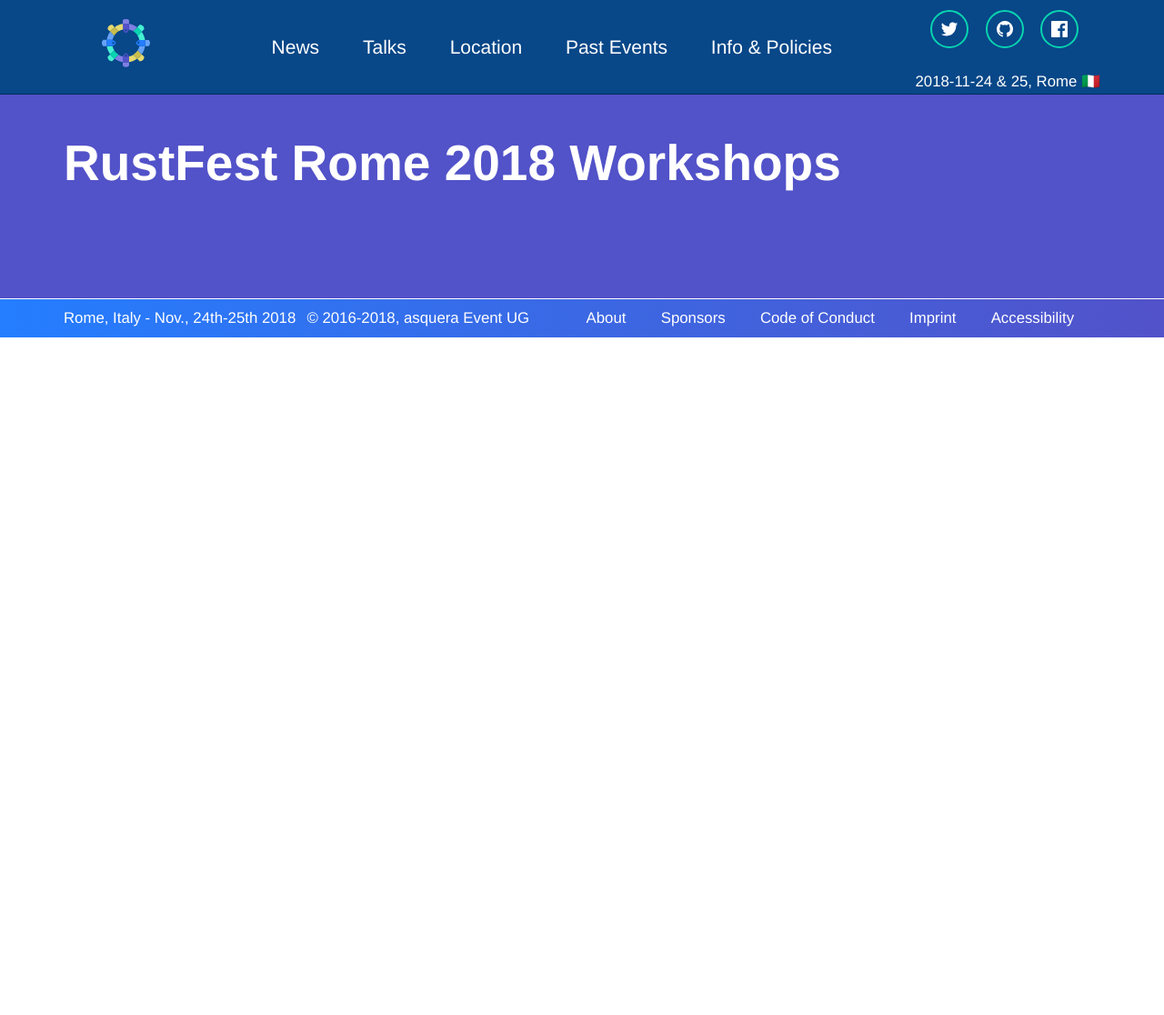
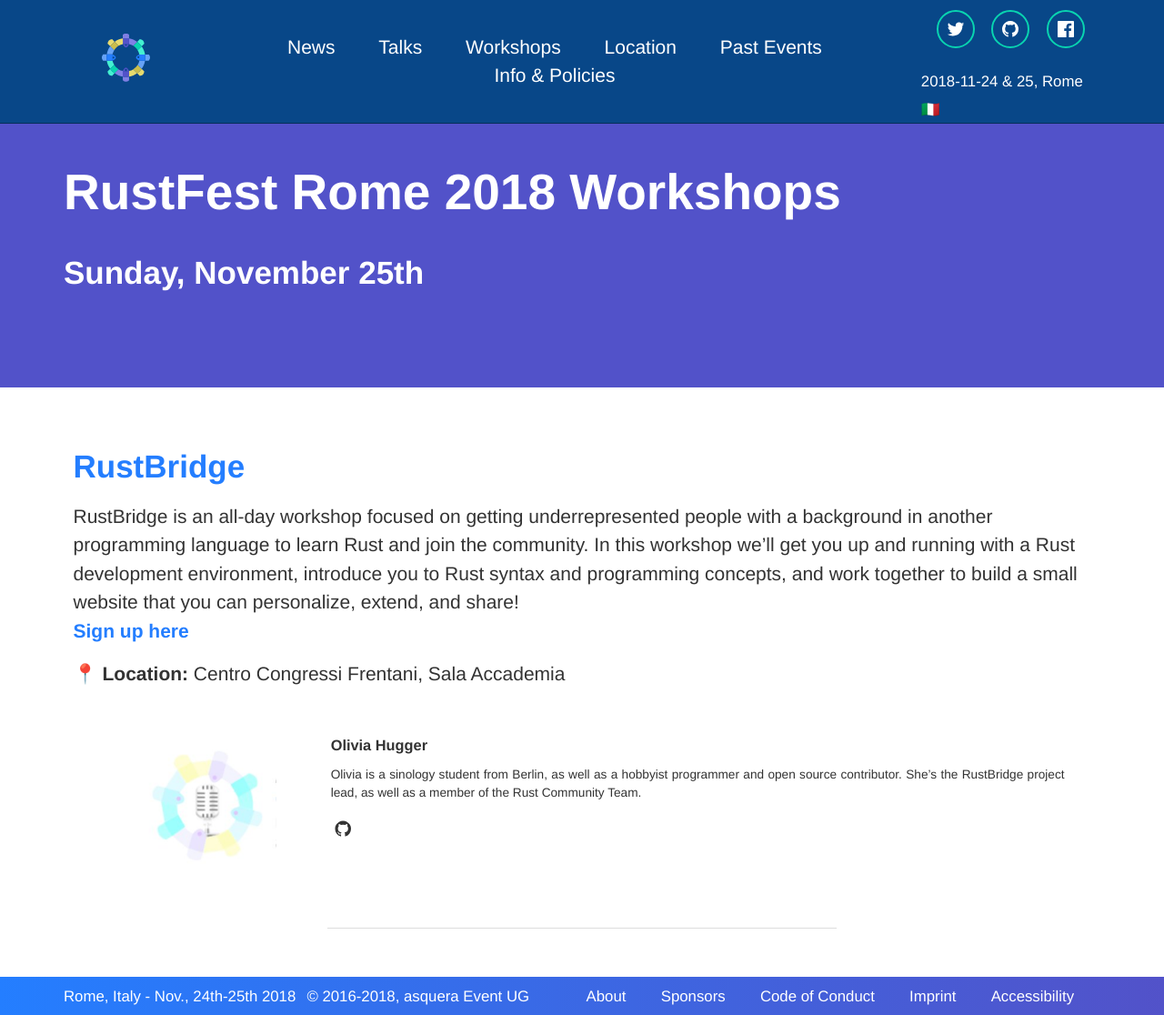
Before and after one commit to RustFestEU/rome.rustfest.eu, a Jekyll site: the page built from workshops.html, in a window 1280 px wide. Shown: the whole page at 91% size. Built offline with Jekyll 4.4.1, drawn with Linux system fonts in a browser that asks for light colours; nearby versions of some CDN libraries; before the commit the page ends 900 px from its top, so only the background shows below that.

Commit message:
Add RustBridge workshop

```diff
--- a/_data/header_menu.yml
+++ b/_data/header_menu.yml
@@ -2,6 +2,8 @@
   link: https://blog.rustfest.eu/
 - title: Talks
   link: /talks/
+- title: Workshops
+  link: /workshops/
 - title: Location
   link: /location/
 - title: Past Events
--- a/_data/speakers.yml
+++ b/_data/speakers.yml
@@ -44,3 +44,14 @@
       link: https://twitter.com/_lbaillie
   desc: |
     Lee Baillie herds Rubies and wrangles JavaScripts (occasionally also tending to the Rust garden) at Tilde in Portland, OR, mainly in the context of building Skylight, a Rails performance profiler. In their spare time, they enjoy hanging out with their dog JPEG, exploring the beautiful outdoors of the PNW, and lifting heavy things only to put them down again.
+
+# Workshops
+
+olivia:
+  name: Olivia Hugger
+  thumbnailUrl: ~
+  links:
+    - icon: github
+      link: https://github.com/oe
+  desc: |
+    Olivia is a sinology student from Berlin, as well as a hobbyist programmer and open source contributor. She's the RustBridge project lead, as well as a member of the Rust Community Team.
--- /dev/null
+++ b/_sessions/rustbridge.md
@@ -0,0 +1,25 @@
+---
+layout: session
+permalink: /sessions/:name
+type: workshop
+display_first: true
+
+speakers:
+- olivia
+
+title: RustBridge
+desc: >
+  RustBridge is an all-day workshop focused on getting underrepresented people with a background in another programming language to learn Rust and join the community. In this workshop we’ll get you up and running with a Rust development environment, introduce you to Rust syntax and programming concepts, and work together to build a small website that you can personalize, extend, and share!
+
+  <br>
+
+  [**Sign up here**](https://airtable.com/shr90tp1ax1yJk8aN)
+
+socialTwitterCardType: summary_large_image
+socialImageSrc: /assets/social/rustbridge.png
+description: RustBridge is an all-day workshop focused on getting underrepresented people with a background in another programming language to learn Rust and join the community.
+
+day: sunday
+room: Centro Congressi Frentani, Sala Accademia
+public: true
+---
--- a/workshops.html
+++ b/workshops.html
@@ -7,5 +7,62 @@
 <div class="popout">
   <section>
       <h1>RustFest Rome 2018 Workshops</h1>
+      <h2>Sunday, November 25th</h2>
   </section>
 </div>
+
+<div>
+  <section>
+    <ul class="talks">
+      {% assign talks_data = site.sessions | where: "type", "workshop" | sort: "display_first" | reverse %}
+      {% for talk in talks_data %}
+        {% if talk.public %}
+          <li>
+            <h2 class="title" id="{{talk.title | slugify}}">{% if talk.special %}<span class="badge badge-{{talk.special}}">{{talk.special}}</span>{% endif %}
+              <a href="/sessions/{{talk.slug}}">{{ talk.title }}</a>
+            </h2>
+            <div class="wrap">
+              {% for spk in talk.speakers %}
+                {% assign speaker = site.data.speakers[spk] %}
+
+                  <div id="{{speaker.name | slugify }}" class="speaker">
+                    <div class="portrait">
+                      {% if speaker.thumbnailUrl %}
+                      <img src="{{site.event.assets | default: "/assets/"}}speakers/{{speaker.thumbnailUrl}}" />
+                      {% else %}
+                      <img src="/assets/speakers/no-photo.jpg" />
+                      {% endif %}
+                    </div>
+                    <div class="desc">
+                      <h3 class="name">{{speaker.name}}</h3>
+                      {{speaker.desc | markdownify }}
+
+                      <ul class="links">
+                        {% for link in speaker.links %}
+                          <li><a href="{{link.link}}" target="_blank" title="{{link.title}}">{% include icons/{{link.icon}}.svg %}</a></li>
+                        {% endfor %}
+                      </ul>
+                    </div>
+                  </div>
+                {% endfor %}
+              <div class="abstract">
+                {{talk.desc | markdownify}}
+
+                {% if talk.room %}
+                  <div class="room">
+                    <b>📍 Location:</b>
+                    {% if talk.roomUrl %}
+                      <a href="{{talk.roomUrl}}">{{talk.room}}</a>
+                    {% else %}
+                      {{talk.room}}
+                    {% endif %}
+                  </div>
+                {% endif %}
+              </div>
+            </div>
+          </li>
+        {% endif %}
+      {% endfor %}
+    </ul>
+  </section>
+  </div>
```
